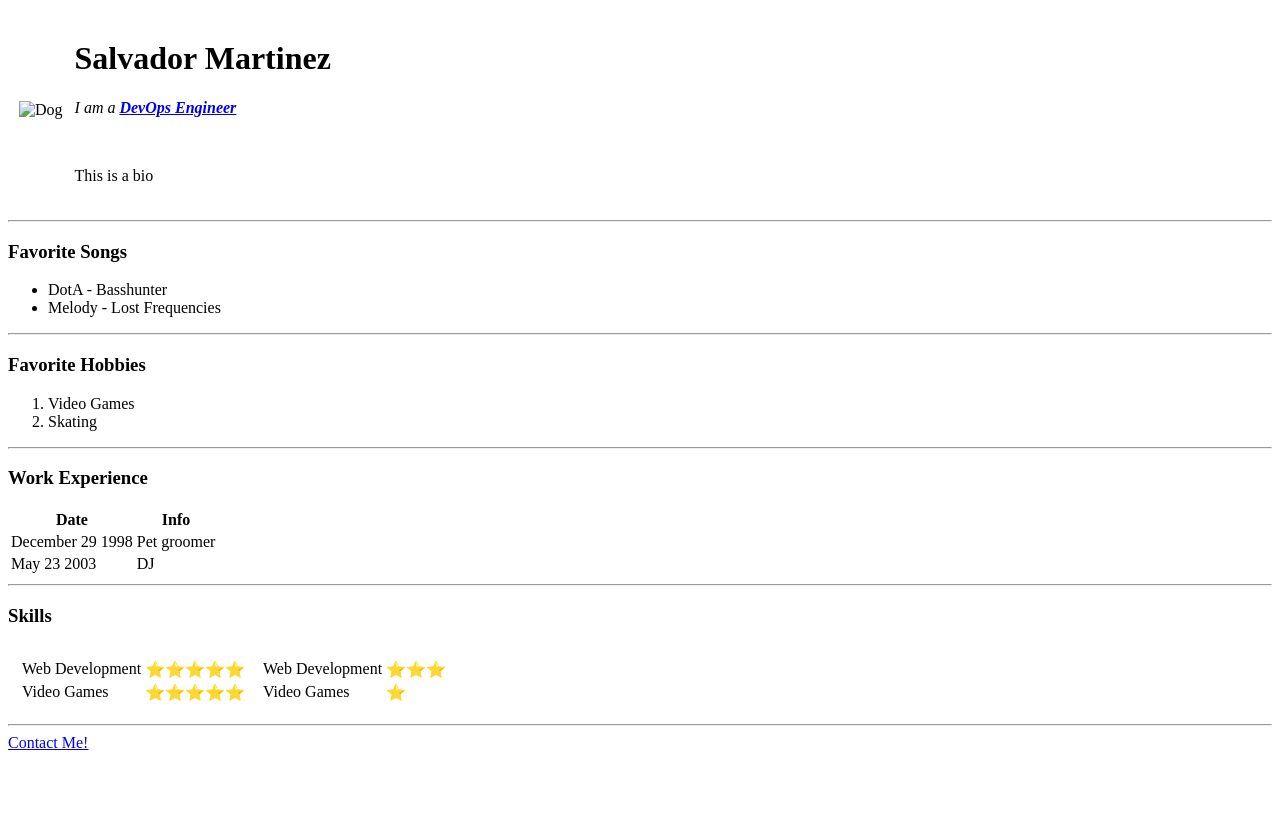
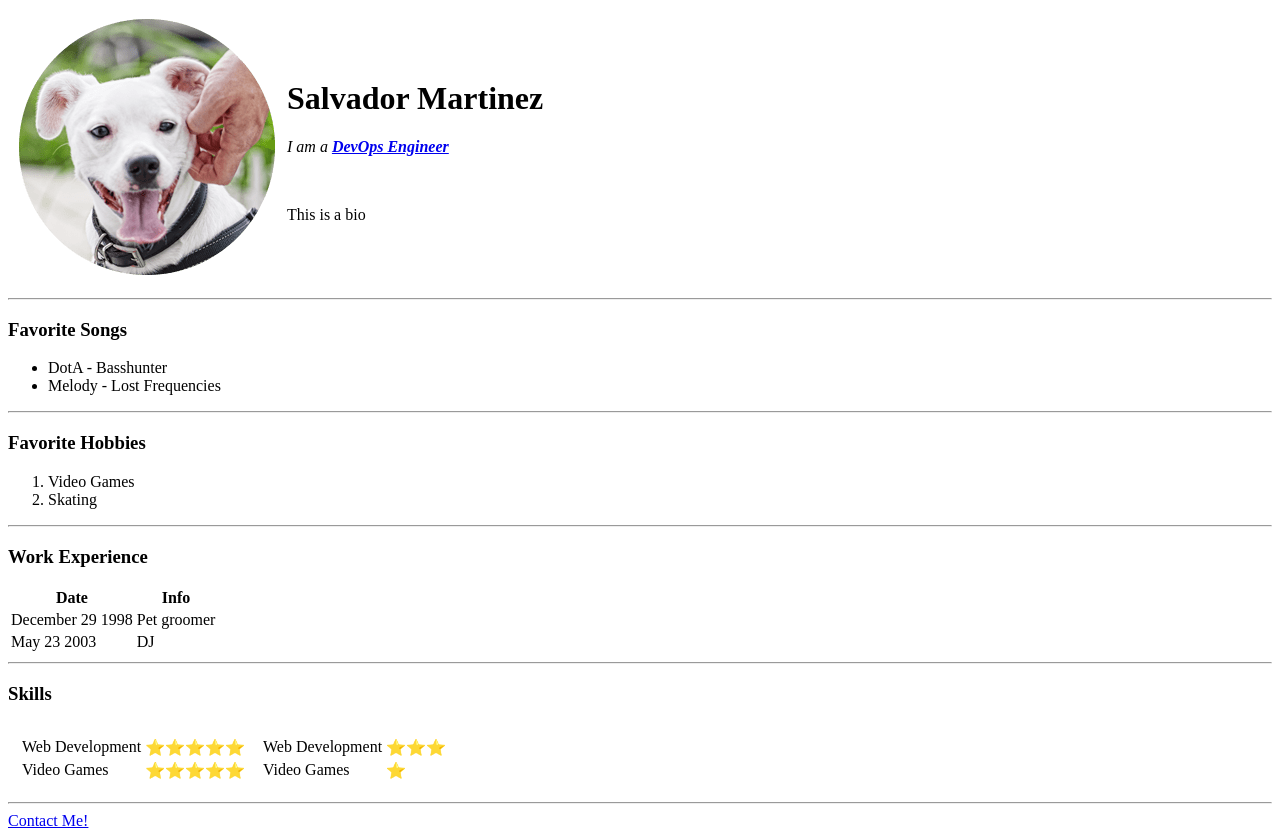
Before and after one commit to SalvadorSTM/cv, a plain HTML site: page index.html in a window 1280 px wide. Before the commit the page ends 800 px from the top, so only its background shows below. Drawn offline with Linux system fonts and the light colour scheme.

Commit message:
fixed img source

```diff
--- a/index.html
+++ b/index.html
@@ -9,7 +9,7 @@
 <body>
   <table cellspacing="10">
     <tr>
-      <td><img src="Images/dog.png" alt="Dog"></td>
+      <td><img src="dog.png" alt="Dog"></td>
       <td>
         <h1>Salvador Martinez</h1>
         <p><em>I am a <strong><a href="http://spotify.com">DevOps Engineer</a></strong></em></p>
```
